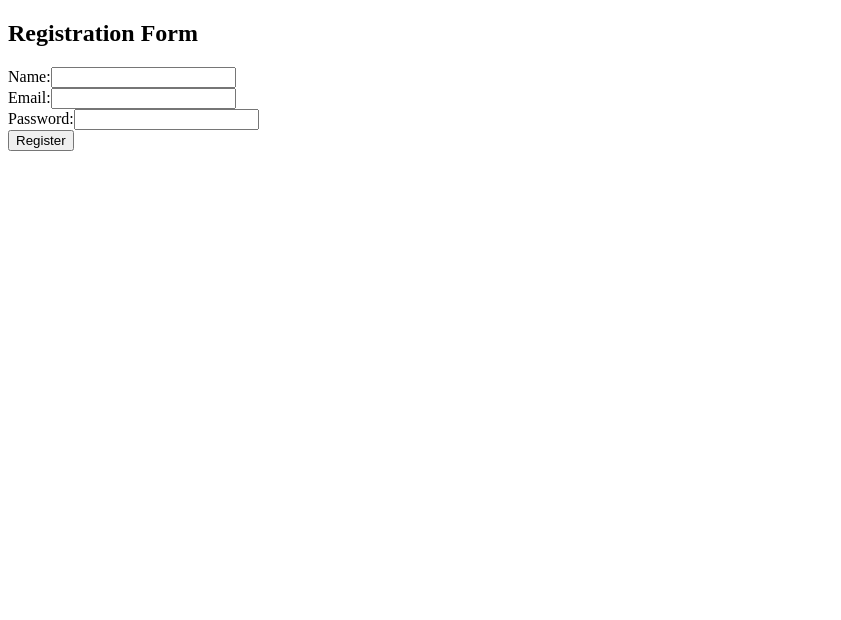
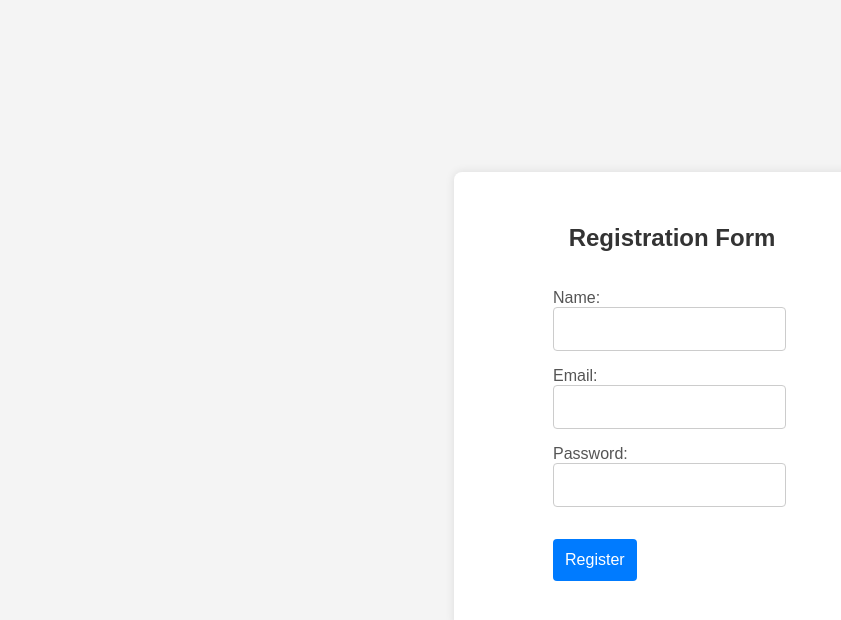
Before and after one commit to nataliaNikolova13/Sports-Tournament-Organizer, a React (Vite) app in the folder sport-tournament-frontend/sport-frontend/: page / in a window 1280 px wide. Shown: the top 620 px of the page, without its empty margins (0-841 px from the left). Built offline with nearby package versions, Linux system fonts and the light colour scheme.

Commit message:
registration form css

```diff
--- /dev/null
+++ b/sport-tournament-frontend/sport-frontend/src/forms/registration/Registration.css
@@ -0,0 +1,82 @@
+body {
+  font-family: Arial, sans-serif;
+  background-color: #f4f4f4;
+  display: flex;
+  justify-content: center;
+  align-items: center;
+  height: 100vh;
+  margin: 0;
+}
+
+.container {
+  background-color: #fff;
+  padding: 2rem;
+  border-radius: 8px;
+  box-shadow: 0 0 10px rgba(0, 0, 0, 0.1);
+  max-width: 400px;
+  width: 100%;
+}
+
+h2 {
+  margin-bottom: 10%;
+  font-size: 1.5rem;
+  color: #333;
+  text-align: center;
+}
+
+form {
+  display: flex;
+  flex-direction: column;
+  align-items: flex-start;
+  margin-left: 18%;
+}
+
+label {
+  margin-bottom: 0.5rem;
+  color: #555;
+  padding-right: 15%;
+}
+
+input {
+  padding: 0.75rem;
+  margin-bottom: 1rem;
+  border: 1px solid #ccc;
+  border-radius: 4px;
+  font-size: 1rem;
+  transition: border-color 0.3s;
+}
+
+input:focus {
+  border-color: #007bff;
+  outline: none;
+}
+
+button {
+  padding: 0.75rem;
+  background-color: #007bff;
+  color: #fff;
+  border: none;
+  border-radius: 4px;
+  font-size: 1rem;
+  cursor: pointer;
+  transition: background-color 0.3s;
+  margin-top: 5%;
+  margin-bottom: 5%;
+}
+
+button:hover {
+  background-color: #0056b3;
+}
+
+p {
+  margin-top: 1rem;
+  text-align: center;
+}
+
+p.error {
+  color: red;
+}
+
+p.success {
+  color: green;
+}
--- a/sport-tournament-frontend/sport-frontend/src/forms/registration/Registration.jsx
+++ b/sport-tournament-frontend/sport-frontend/src/forms/registration/Registration.jsx
@@ -1,5 +1,6 @@
 import React, { useState } from "react";
 import axios from "axios";
+import "./Registration.css";
 
 const RegistrationForm = () => {
   const initialFormState = {
@@ -62,7 +63,7 @@ const RegistrationForm = () => {
   };
 
   return (
-    <div>
+    <div className="container">
       <h2>Registration Form</h2>
       <form onSubmit={handleSubmit}>
         <div>
@@ -73,7 +74,7 @@ const RegistrationForm = () => {
             value={formData.fullName}
             onChange={handleChange}
           />
-          {errors.name && <p style={{ color: "red" }}>{errors.name}</p>}
+          {errors.name && <p className="error">{errors.name}</p>}
         </div>
         <div>
           <label>Email:</label>
@@ -83,7 +84,7 @@ const RegistrationForm = () => {
             value={formData.email}
             onChange={handleChange}
           />
-          {errors.email && <p style={{ color: "red" }}>{errors.email}</p>}
+          {errors.email && <p className="error">{errors.email}</p>}
         </div>
         <div>
           <label>Password:</label>
@@ -93,12 +94,10 @@ const RegistrationForm = () => {
             value={formData.password}
             onChange={handleChange}
           />
-          {errors.password && <p style={{ color: "red" }}>{errors.password}</p>}
+          {errors.password && <p className="error">{errors.password}</p>}
         </div>
         <button type="submit">Register</button>
-        {registrationError && (
-          <p style={{ color: "red" }}>{registrationError}</p>
-        )}
+        {registrationError && <p className="error">{registrationError}</p>}
       </form>
     </div>
   );
```
